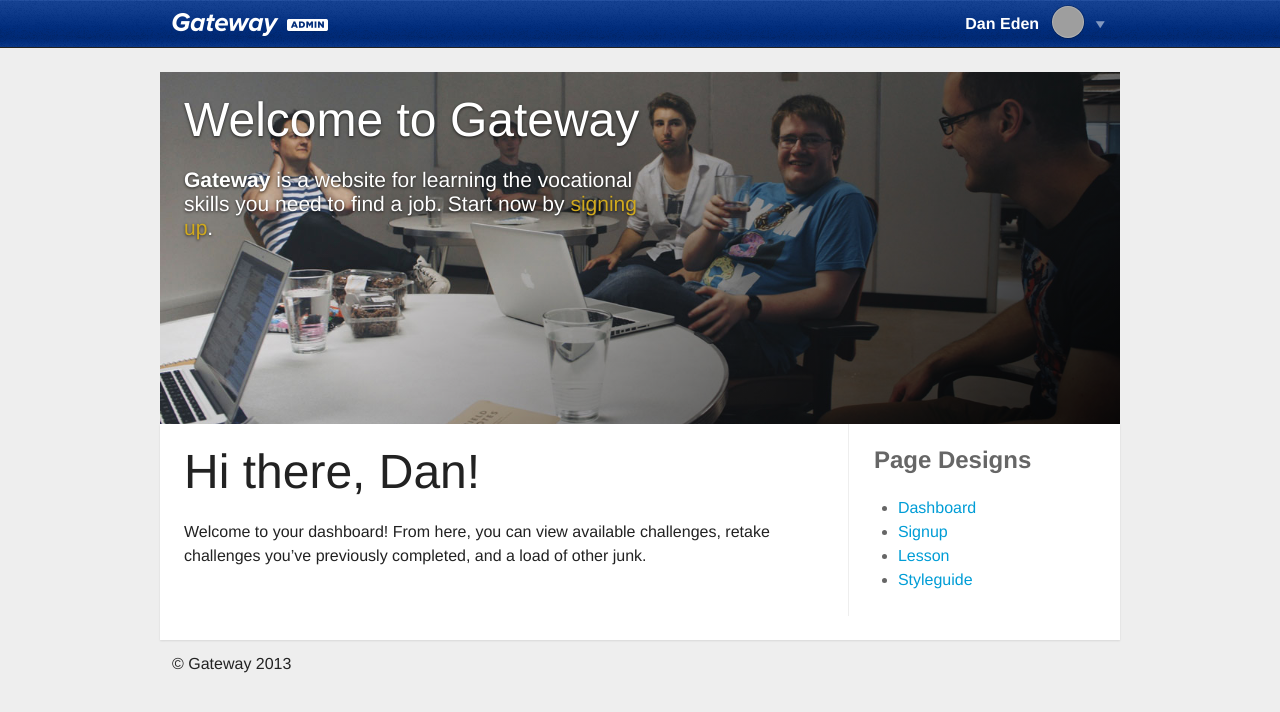
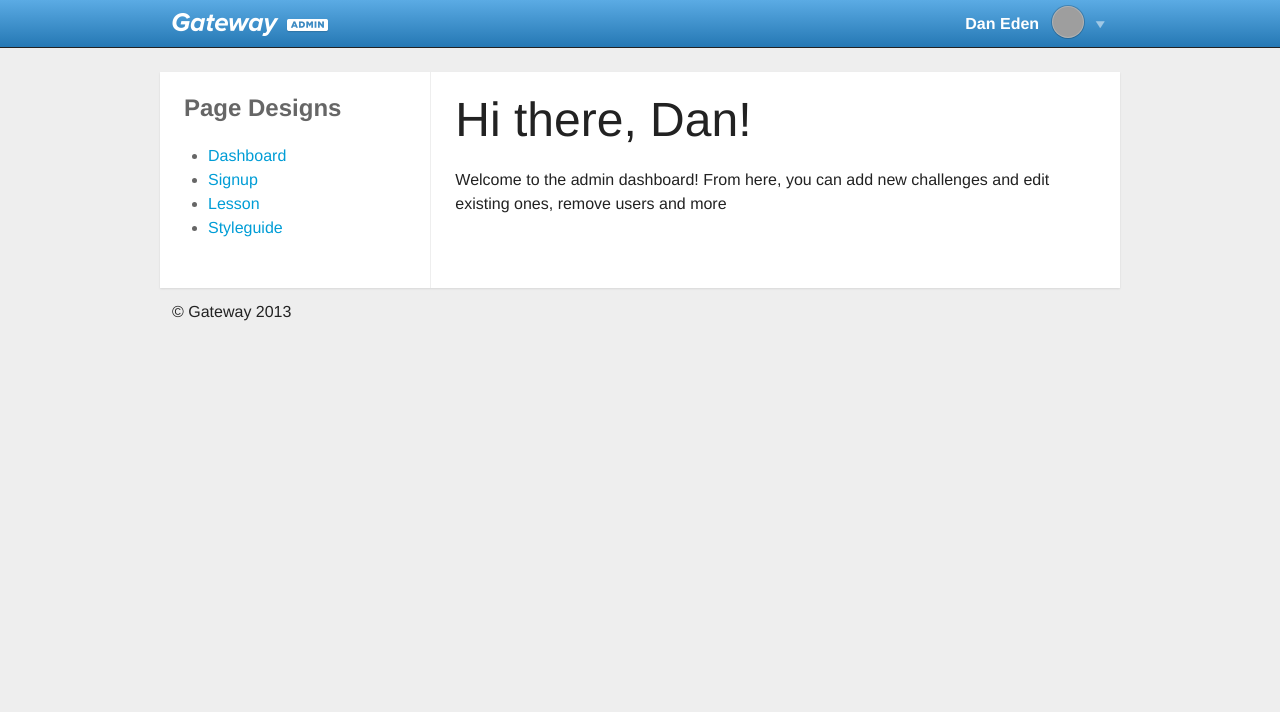
Before and after one commit to daneden/serious-games, a PHP site: page /admin/index.php in a window 1280 px wide. Shown: the top 712 px of the page. Run offline with PHP 8.4, Linux system fonts and the light colour scheme; some libraries are stand-ins or nearby versions; grey boxes are pictures that could not be loaded.

Commit message:
Add more admin styles, edit index page

```diff
--- a/admin/index.php
+++ b/admin/index.php
@@ -3,18 +3,8 @@
 	require_once('../inc/header.php');
 ?>
 <div class="wrap">
-	<div class="home-hero island">
-		<div class="hero-intro">
-			<h1>Welcome to Gateway</h1>
-			<p class="intro"><strong>Gateway</strong> is a website for learning the vocational skills you need to find a job. Start now by <a href="/signup">signing up</a>.</p>
-		</div>
-	</div>
 	<div class="content two-col">
-		<div class="main-col island">
-			<h1>Hi there, Dan!</h1>
-			<p>Welcome to your dashboard! From here, you can view available challenges, retake challenges you&rsquo;ve previously completed, and a load of other junk.</p>
-		</div>
-		<div class="sidebar secondary-col island">
+		<div class="sidebar bordered-col secondary-col island">
 			<h2>Page Designs</h2>
 			<ul>
 				<li><a href="/dashboard.php">Dashboard</a></li>
@@ -23,6 +13,10 @@
 				<li><a href="/styleguide.php">Styleguide</a></li>
 			</ul>
 		</div>
+		<div class="main-col island">
+			<h1>Hi there, Dan!</h1>
+			<p>Welcome to the admin dashboard! From here, you can add new challenges and edit existing ones, remove users and more</p>
+		</div>
 	</div>
 </div>
 <?php require_once('../inc/footer.php'); ?>
--- a/assets/css/style.css
+++ b/assets/css/style.css
@@ -307,12 +307,15 @@ pre {
 
 .two-col .main-col {
 	width: 71.8%;
-	border-right: 1px solid #eee;
 }
 
 .two-col .secondary-col {
 	width: 28.2%;
 }
+
+	.bordered-col {
+		border-right: 1px solid #eee;
+	}
 
 .sidebar {
 	color: #666;
@@ -546,8 +549,8 @@ html {
 }
 
 	.admin-area .site-header {
-		background-color: #4a76c6;
-		background-image: url('/assets/images/admin-header-bg.png');
+		background-color: #5babe4;
+		background-image: -webkit-linear-gradient(#5babe4, #2578b4);
 	}
 
 	@media screen and (-webkit-min-device-pixel-ratio: 1.5) {
```
